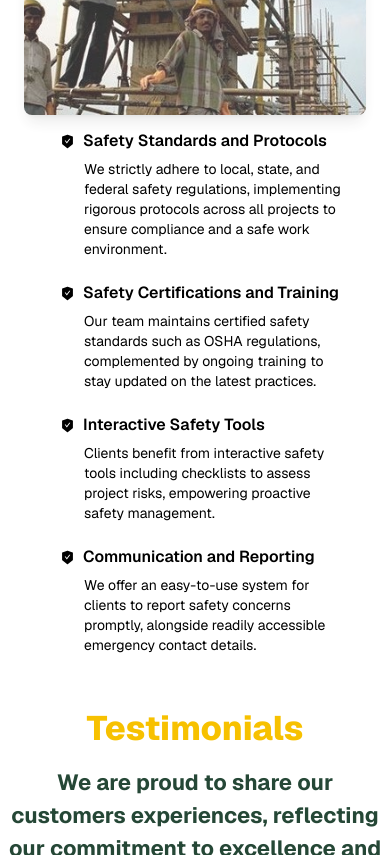
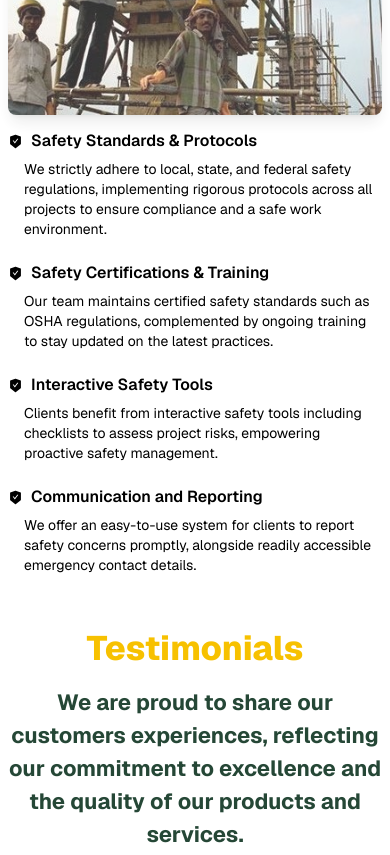
Before and after one commit to Vionsys-Official/sr-temple, a Next.js app: page / in a window 390 px wide. Shown: the part 6540-7395 px from the top of the page. Built offline with nearby package versions, Linux system fonts and the light colour scheme.

Commit message:
Worked on responsiveness and overflow of Home page

```diff
--- a/src/app/page.tsx
+++ b/src/app/page.tsx
@@ -10,7 +10,7 @@ import Hero from './ui/home/Hero';
 import Safety from './ui/home/Safety';
 
 const page: FC = () => (
-  <div className="overflow-x">
+  <div className="overflow-hidden">
     <Hero />
     <Counter />
     <Vision />
--- a/src/app/ui/home/Safety.tsx
+++ b/src/app/ui/home/Safety.tsx
@@ -8,11 +8,11 @@ import s1 from '../../../../public/assets/home/S1.jpg';
 
 const features = [
   {
-    title: 'Safety Standards and Protocols',
+    title: 'Safety Standards & Protocols',
     content: 'We strictly adhere to local, state, and federal safety regulations, implementing rigorous protocols across all projects to ensure compliance and a safe work environment.',
   },
   {
-    title: 'Safety Certifications and Training',
+    title: 'Safety Certifications & Training',
     content: 'Our team maintains certified safety standards such as OSHA regulations, complemented by ongoing training to stay updated on the latest practices.',
   },
   {
@@ -63,7 +63,7 @@ export default function Safety() {
       >
         Integrated Safety and Client Engagement
       </motion.h6>
-      <div className="mx-auto max-w-7xl px-6 lg:px-8">
+      <div className="mx-auto max-w-7xl md:px-6 px-2 lg:px-8">
         <div className="mx-auto max-w-2xl lg:max-w-none lg:grid lg:grid-cols-2">
           <div className="mt-2 mb-2 flex items-center justify-center lg:justify-end">
             <Image
@@ -73,10 +73,10 @@ export default function Safety() {
               alt="Construction image 3"
             />
           </div>
-          <div className="mt-4 mr-4 lg:mt-0 lg:max-w-lg lg:ml-8">
+          <div className="mt-4 md:mr-4 lg:mt-0 lg:max-w-lg lg:ml-8">
             <dl className="mt-4 space-y-6 leading-5">
               {features.map((feature) => (
-                <div key={feature.title} className=" pl-9">
+                <div key={feature.title} className="md:pl-9">
                   <motion.div
                     initial={{ opacity: 0, x: -70 }}
                     whileInView={{ opacity: 1, x: 0 }}
@@ -91,7 +91,7 @@ export default function Safety() {
                       <AiFillSafetyCertificate size={15} className="inline mr-2" />
                       {feature.title}
                     </h6>
-                    <p className=" mt-2 ml-6 md:text-Paragraph text-Paragraph_sm md:font-Paragraph font-Paragraph_sm">
+                    <p className=" mt-2 md:ml-6 ml-4 md:text-Paragraph text-Paragraph_sm md:font-Paragraph font-Paragraph_sm">
                       {feature.content}
                     </p>
                   </motion.div>
```
